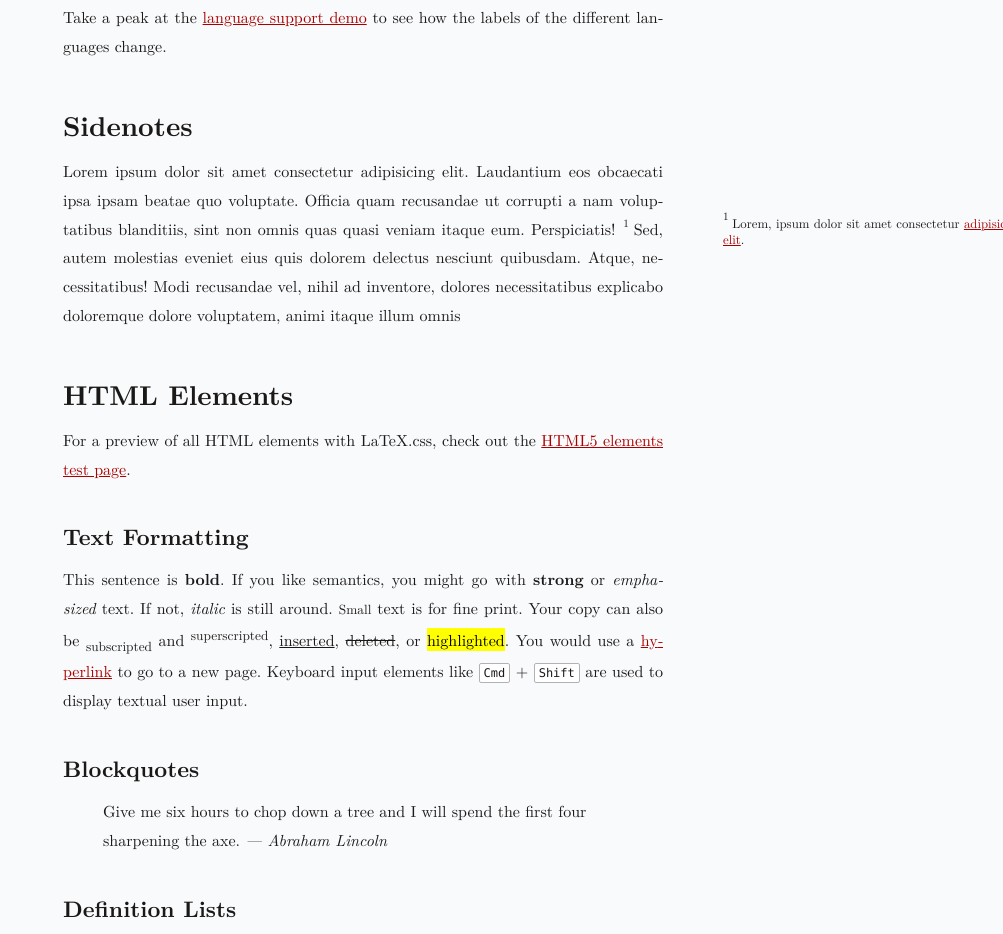
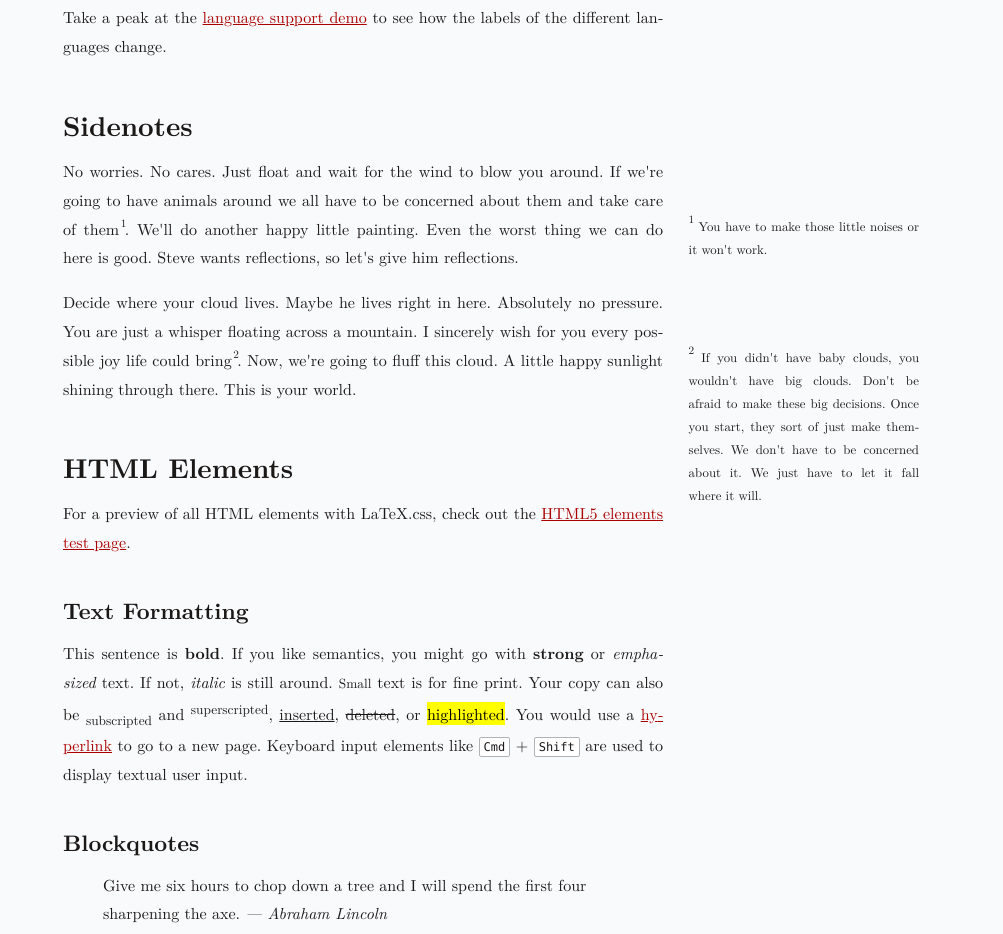
Before and after one commit to vincentdoerig/latex-css, a website: page index.html in a window 1280 px wide. Shown: the part 3174-4108 px from the top of the page, without its empty margins (277-1280 px from the left). Drawn offline with nearby package versions, Linux system fonts and the light colour scheme.

Commit message:
Fix sidenote, make desktop friendly, change ipsum

```diff
--- a/index.html
+++ b/index.html
@@ -174,15 +174,22 @@
         Take a peak at the <a href="/languages">language support demo</a> to
         see how the labels of the different languages change.
       </p>
-      <h2>Sidenotes</h2>
-      <p>Lorem ipsum dolor sit amet consectetur adipisicing elit. Laudantium eos obcaecati ipsa ipsam beatae quo
-        voluptate. Officia quam recusandae ut corrupti a nam voluptatibus blanditiis, sint non omnis quas
-        quasi veniam itaque eum. Perspiciatis! <label for="sn-1" class="margin-toggle sidenote-number"></label><input
-          type="checkbox" id="sn-1" class="margin-toggle" /><span class="sidenote">Lorem, ipsum dolor sit amet
-          consectetur <a href="https://example.com/">adipisicing elit</a>.</span> Sed, autem molestias eveniet eius quis
-        dolorem delectus nesciunt quibusdam. Atque, necessitatibus! Modi
-        recusandae vel, nihil ad inventore, dolores necessitatibus explicabo doloremque dolore voluptatem, animi itaque
-        illum omnis</p>
+      <h2 id="sidenotes">Sidenotes</h2>
+      <p>No worries. No cares. Just float and wait for the wind to blow you around. If we're going to have animals
+        around we all have to be concerned about them and take care of them<label for="sn-1"
+          class="margin-toggle sidenote-number"></label><input type="checkbox" id="sn-1" class="margin-toggle" /><span
+          class="sidenote">You have to make those little noises or it won't work.</span>. We'll do another happy little
+        painting. Even the worst thing we can do here is good. Steve wants reflections, so let's give him reflections.
+      </p>
+
+      <p>Decide where your cloud lives. Maybe he lives right in here. Absolutely no pressure. You are just a whisper
+        floating across a mountain. I sincerely wish for you every possible joy life could bring<label for="sn-2"
+          class="margin-toggle sidenote-number"></label><input type="checkbox" id="sn-2" class="margin-toggle" /><span
+          class="sidenote">If you didn't have baby clouds, you wouldn't have big clouds. Don't be afraid to make these
+          big decisions. Once
+          you start, they sort of just make themselves. We don't have to be concerned about it. We just have to let it
+          fall where it will.</span>. Now, we're going to
+        fluff this cloud. A little happy sunlight shining through there. This is your world.</p>
 
       <h2 id="html-elements">HTML Elements</h2>
       <p>
--- a/style.css
+++ b/style.css
@@ -294,13 +294,9 @@ dl dd {
   font-size: 0.8rem;
   float: right;
   clear: right;
-  margin-right: -60%;
-  width: 50%;
-  margin-top: 0;
-  margin-bottom: 0;
-  line-height: 1.3;
-  vertical-align: baseline;
-  position: relative;
+  width: 18vw;
+  margin-right: -20vw;
+  margin-bottom: 1em;
 }
 
 .sidenote-number {
@@ -346,7 +342,7 @@ input.margin-toggle {
   display: none;
 }
 
-@media (max-width: 760px) {
+@media (max-width: 1050px) {
   label.margin-toggle:not(.sidenote-number) {
     display: inline;
   }
@@ -357,7 +353,7 @@ input.margin-toggle {
   .margin-toggle:checked + .sidenote,
   .margin-toggle:checked + .marginnote {
     display: block;
-    margin: 1rem 0 1rem 0.5rem;
+    margin: 1rem 1.25rem 1rem 0.5rem;
     float: left;
     left: 1rem;
     clear: both;
```
